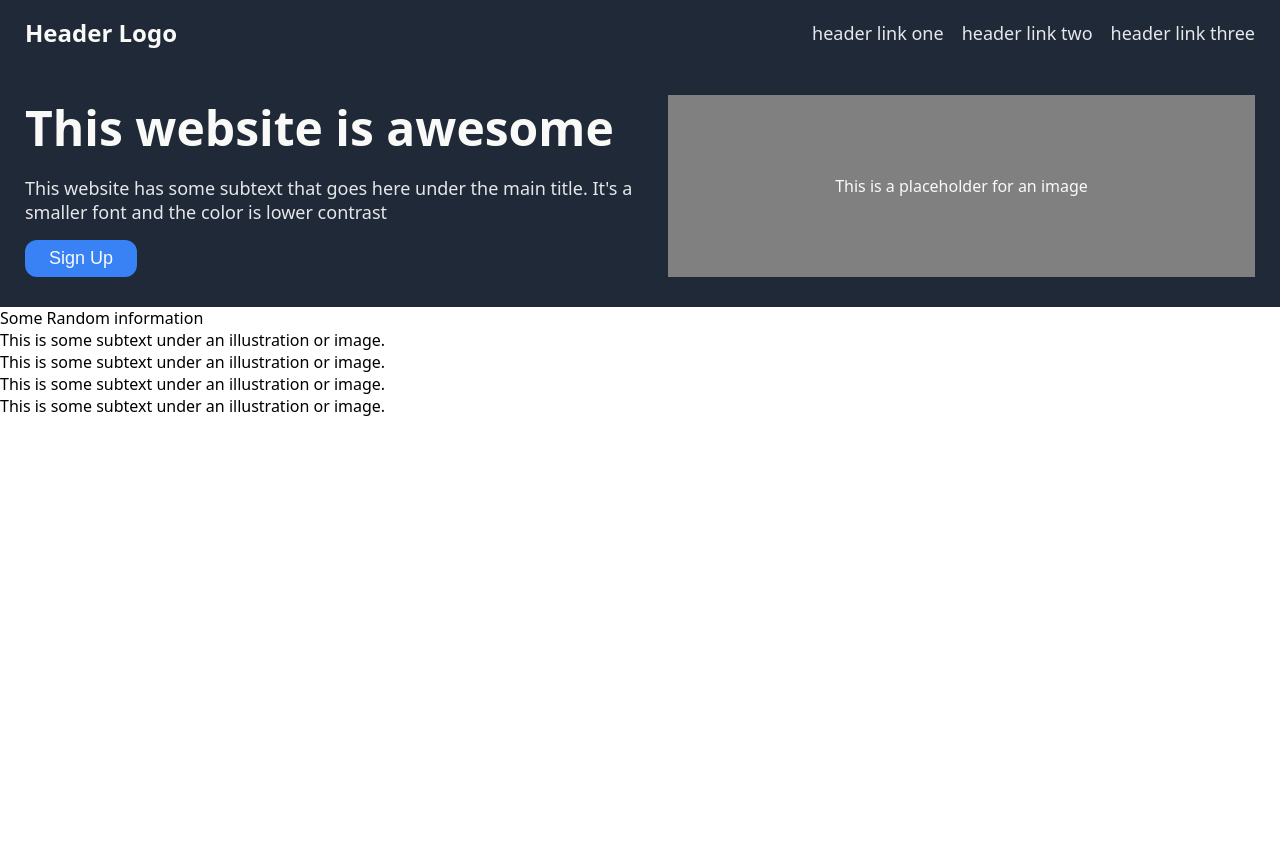
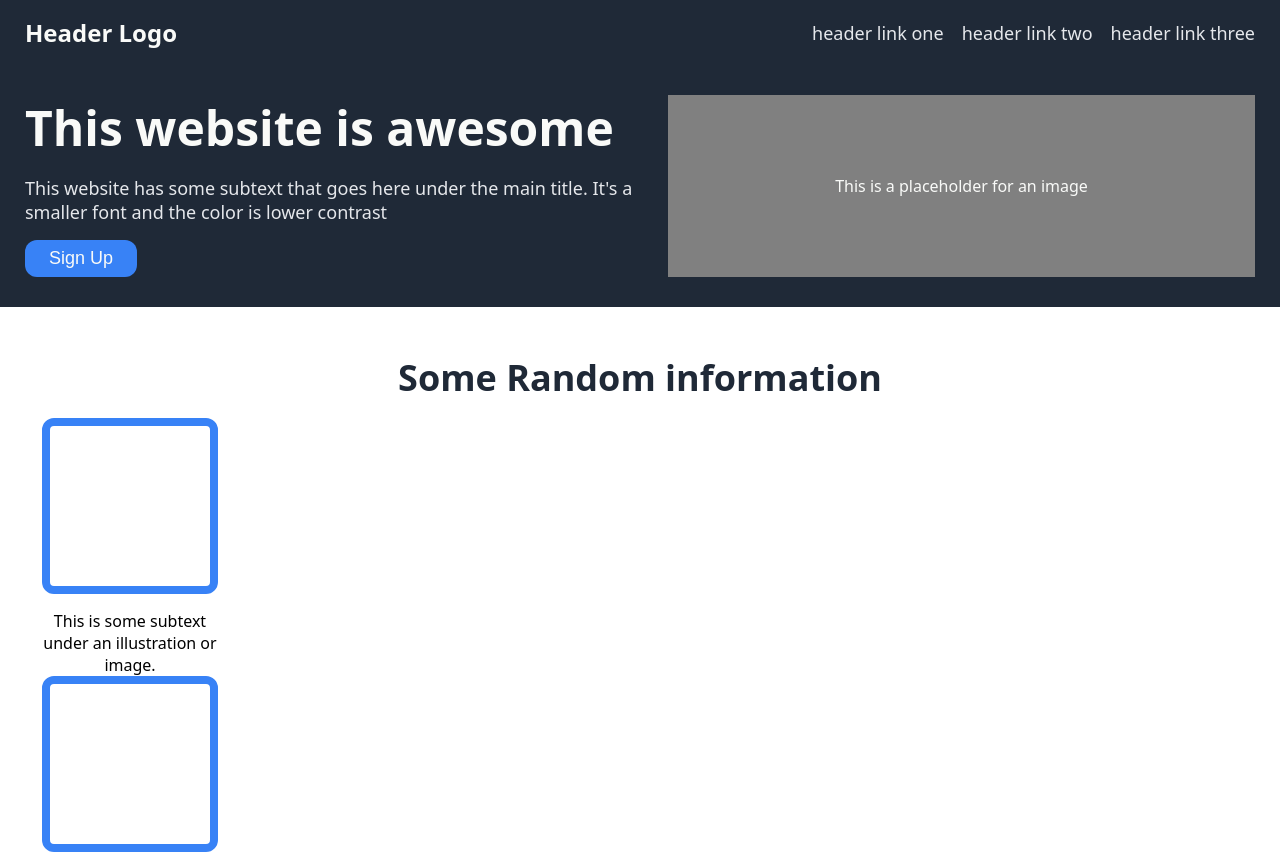
Before and after one commit to faanarabe-crypto/Landing-Page-Odin-Project, a plain HTML site: page index.html in a window 1280 px wide. Shown: the top 855 px of the page. Before the commit the page ends 800 px from the top, so only its background shows below. Drawn offline with Linux system fonts and the light colour scheme.

Commit message:
Add style to Information Section
The Flexbox is added to the content section, as well as text is aligned to the center and border radius added to image slots

```diff
--- a/styles.css
+++ b/styles.css
@@ -75,3 +75,37 @@ a{
     justify-content: center;
     align-items: center;
 }
+
+.info-section{
+    display: flex;
+    justify-content: center;
+    align-items: center;
+    gap: 28px;
+}
+
+.information{
+    text-align: center;
+    padding: 30px;
+}
+
+.info-title{
+    font-size: 36px;
+    color: #1f2937;
+    font-weight: 900;
+    padding: 16px;
+}
+
+.content{
+    display: flex;
+    justify-content: center;
+    align-items: center;
+    flex-direction: column;
+    max-width: 200px;
+    gap: 16px;
+}
+
+.info-image{
+    padding: 80px;
+    border: 8px solid #3882f6;
+    border-radius: 12px;
+}
```
